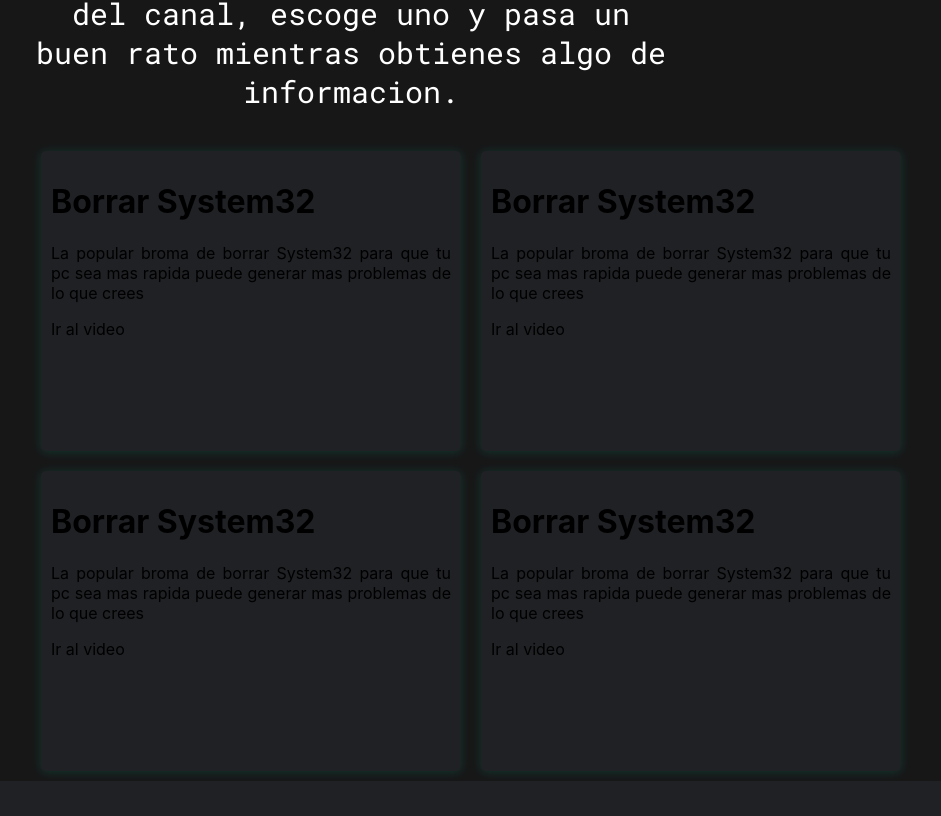
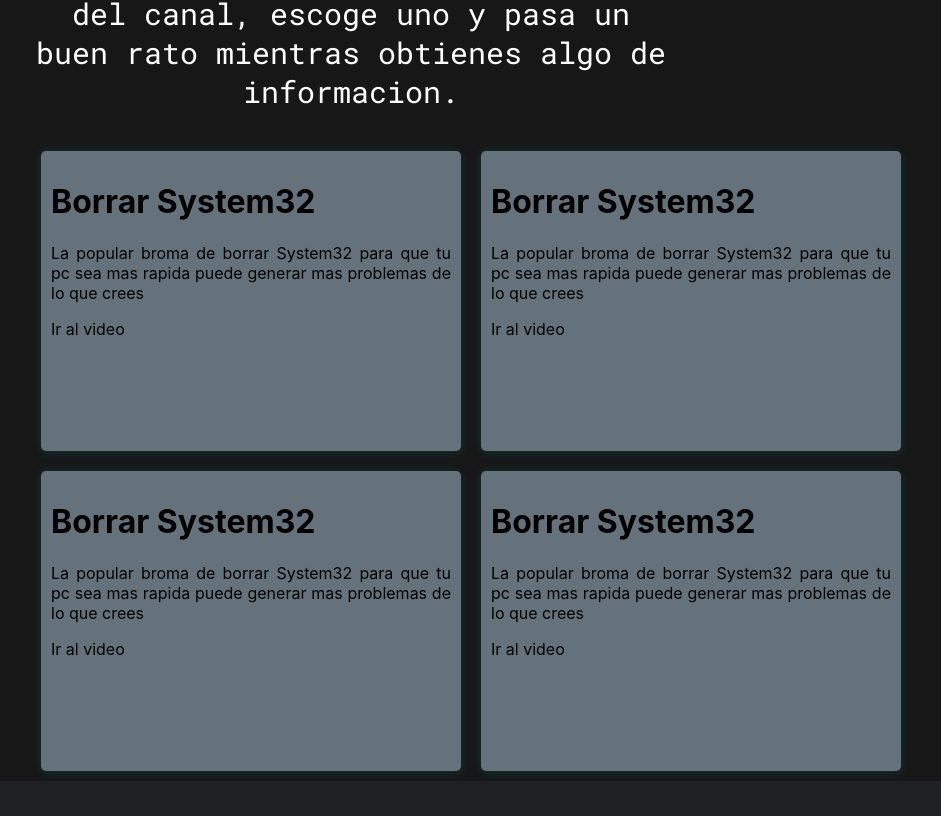
Before and after one commit to SteveBartmoss/steveapp, a React (Create React App) app: page / in a window 1280 px wide. Shown: the part 884-1700 px from the top of the page, without its empty margins (289-1230 px from the left). Built offline with nearby package versions, Linux system fonts and the light colour scheme.

Commit message:
add new section for the page home

```diff
--- a/src/App.css
+++ b/src/App.css
@@ -69,6 +69,8 @@
   --gris-8: #393d42;
   --gris-9: #6a6e73;
   --gris-10: #9fa3a9;
+  --gris-11: #65727c;
+  --gris-12: #3e4144;
 
   --aqua-1: #005227;
   --aqua-2: #038554;
@@ -148,7 +150,7 @@
   width: 400px;
   height: 290px;
   margin: 10px;
-  background-color: var(--gris-7);
+  background-color: var(--gris-11);
   padding-left: 10px;
   padding-right: 10px;
   padding-top: 10px;
```
